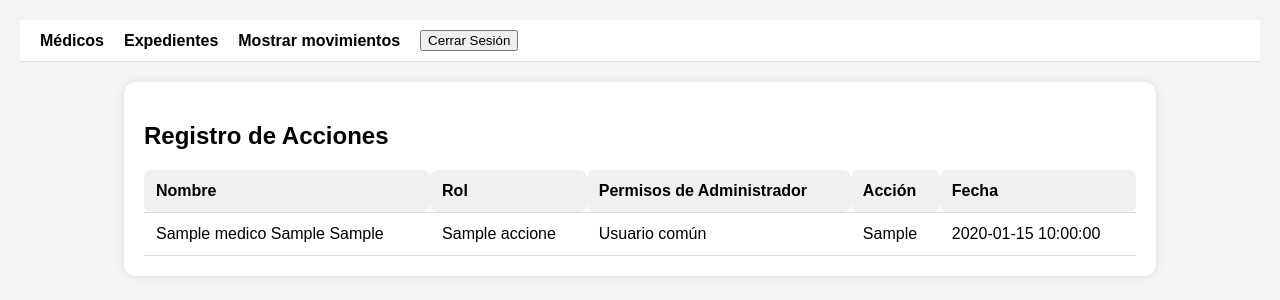
After one commit to ElPanaDero1224/Medicos, a Flask app: page /mostrarLogs in a window 1280 px wide. The commit adds this page. Shown: the top 300 px of the page. Run offline with Flask 3, Linux system fonts and the light colour scheme; the visitor is signed in with stand-in values (Sample User, id 1); tables that the repository leaves empty or names only in its code hold one stand-in row (values such as "Sample post"); some libraries are stand-ins or nearby versions.

Commit message:
Medio Final

```diff
--- a/Medico/Medico/app/app.py
+++ b/Medico/Medico/app/app.py
@@ -377,6 +377,7 @@ def ActualizarMedico(idMedico):
 #--------------------------------------------------------------------------------------------------------
 #Agregar cita completa
 #Procedimiento almacenado para generar cita, expediente, receta
+#Ya implementa logs
 
 @app.route('/generarRecetas/<int:idExp>', methods=['GET', 'POST'])
 def generarRecetas(idExp):
@@ -385,6 +386,7 @@ def generarRecetas(idExp):
         if request.method == 'POST':
             try:
                 cursor = mysql.connection.cursor()
+                cursor.execute('SET @id_medico = %s', (session['id_medicos'],))
 
                 # Obtener los valores del formulario
                 informacion = request.form.get('informacion')
@@ -535,6 +537,7 @@ def actualizarDiagnosticos(idReceta):
 def updateDiagnostico(idDiag):
     if 'id_medicos' in session:
         cursor = mysql.connection.cursor()
+        cursor.execute('SET @id_medico = %s', (session['id_medicos'],))
         if request.method == 'POST':
             tratamiento = request.form['tratamiento']
             dx = request.form['diagnostico']
@@ -577,12 +580,22 @@ def actualizarExploraciones(idReceta):
 
     else:
         return redirect(url_for('index'))
+
+
+
+
+
 #-------------------------------------------------------------------------------------------------
+
+
+
+
 #Funcion para actualizar exploraciones
 @app.route('/updateExploraciones/<int:idExplo>', methods=['GET', 'POST'])
 def updateExploraciones(idExplo):
     if 'id_medicos' in session:
         cursor = mysql.connection.cursor()
+        cursor.execute('SET @id_medico = %s', (session['id_medicos'],))
         if request.method == 'POST':
             peso = request.form['peso']
             altura = request.form['altura']
@@ -640,6 +653,7 @@ def actualizarReceta(idReceta):
 def updateReceta(idReceta):
     if 'id_medicos' in session:
         cursor = mysql.connection.cursor()
+        cursor.execute('SET @id_medico = %s', (session['id_medicos'],))
         if request.method == 'POST':
             informacion = request.form['informacion']
 
@@ -720,10 +734,30 @@ def borrarExpediente(idExp):
 #--------------------------------------------------------------------------------------------------------
 
 
+#--------------------------------------------------------------------------------------------------------
+@app.route('/mostrarLogs', methods=['GET', 'POST'])
+def mostrarLogs():
+    if 'id_medicos' in session and session.get('admin_permision') == 1:
 
+        cursor = mysql.connection.cursor()
+        # Consulta para obtener los logs
+        query = '''
+        SELECT concat(m.nombres, ' ', m.apellidos_p, ' ', m.apellidos_m) as nombre,
+        nombre_rol, admin_permision,
+        accion, fecha
+        FROM logs_acciones as l
+        JOIN medicos as m on m.id_medicos = l.id_medico
+        JOIN roles as r on m.id_rol = r.id_rol
+        ORDER BY fecha DESC;;
+        '''
+        cursor.execute(query)
+        rediag = cursor.fetchall()
+        cursor.close()
 
+        return render_template('mostrarLogs.html', rediag=rediag)
 
-
+    else:
+        return redirect(url_for('index'))
 
 
 
--- a/Medico/Medico/app/templates/HomeAdmin.html
+++ b/Medico/Medico/app/templates/HomeAdmin.html
@@ -139,6 +139,7 @@
             <ul>
                 <li><a href="{{ url_for('Home') }}">Médicos</a></li>
                 <li><a href="{{ url_for('Expedientes') }}">Expedientes</a></li>
+                <li><a href="{{ url_for('mostrarLogs') }}">Mostrar movimientos</a></li>
 
                 <li>
                     <form action="{{ url_for('cerrar_sesion') }}" method="post" style="display:inline;">
--- a/Medico/Medico/app/templates/expedientesAd.html
+++ b/Medico/Medico/app/templates/expedientesAd.html
@@ -126,6 +126,7 @@
             <ul>
                 <li><a href="{{ url_for('Home') }}">Médicos</a></li>
                 <li><a href="{{ url_for('Expedientes') }}">Expedientes</a></li>
+                <li><a href="{{ url_for('mostrarLogs') }}">Mostrar movimientos</a></li>
 
                 <li>
                     <form action="{{ url_for('cerrar_sesion') }}" method="post" style="display:inline;">
--- /dev/null
+++ b/Medico/Medico/app/templates/mostrarLogs.html
@@ -0,0 +1,115 @@
+<!DOCTYPE html>
+<html lang="es">
+<head>
+    <meta charset="UTF-8">
+    <meta name="viewport" content="width=device-width, initial-scale=1.0">
+    <title>Panel de Control - Administrador</title>
+    <style>
+        body {
+            font-family: Arial, sans-serif;
+            background-color: #f4f4f4;
+            margin: 0;
+            padding: 20px;
+        }
+
+        header {
+            background-color: #fff;
+            padding: 10px 20px;
+            border-bottom: 1px solid #ddd;
+            margin-bottom: 20px;
+        }
+
+        nav ul {
+            list-style: none;
+            padding: 0;
+            margin: 0;
+            display: flex;
+            align-items: center;
+        }
+
+        nav ul li {
+            margin-right: 20px;
+        }
+
+        nav ul li a {
+            text-decoration: none;
+            color: black;
+            font-weight: bold;
+        }
+
+        .container {
+            width: 80%;
+            margin: 0 auto;
+            background-color: #fff;
+            padding: 20px;
+            border-radius: 12px;
+            box-shadow: 0 0 10px rgba(0, 0, 0, 0.1);
+        }
+
+        table {
+            width: 100%;
+            border-collapse: collapse;
+            margin-top: 20px;
+        }
+
+        thead {
+            background-color: #f0f0f0;
+        }
+
+        th, td {
+            padding: 12px;
+            text-align: left;
+            border-bottom: 1px solid #ddd;
+            border-radius: 8px;
+        }
+
+        tbody tr:hover {
+            background-color: #f9f9f9;
+        }
+    </style>
+</head>
+<body>
+
+    <header>
+        <nav>
+            <ul>
+                <li><a href="{{ url_for('Home') }}">Médicos</a></li>
+                <li><a href="{{ url_for('Expedientes') }}">Expedientes</a></li>
+                <li><a href="{{ url_for('mostrarLogs') }}">Mostrar movimientos</a></li>
+
+                <li>
+                    <form action="{{ url_for('cerrar_sesion') }}" method="post" style="display:inline;">
+                        <button type="submit">Cerrar Sesión</button>
+                    </form>
+                </li>
+            </ul>
+        </nav>
+    </header>
+
+    <div class="container">
+        <h2>Registro de Acciones</h2>
+        <table>
+            <thead>
+                <tr>
+                    <th>Nombre</th>
+                    <th>Rol</th>
+                    <th>Permisos de Administrador</th>
+                    <th>Acción</th>
+                    <th>Fecha</th>
+                </tr>
+            </thead>
+            <tbody>
+            {% for log in rediag %}
+            <tr>
+                <td>{{ log[0] }}</td>
+                <td>{{ log[1] }}</td>
+                <td>{{ 'Administrador' if log[2] == 1 else 'Usuario común' }}</td>
+                <td>{{ log[3] }}</td>
+                <td>{{ log[4] }}</td>
+            </tr>
+            {% endfor %}
+            </tbody>
+        </table>
+    </div>
+</body>
+</html>
```
